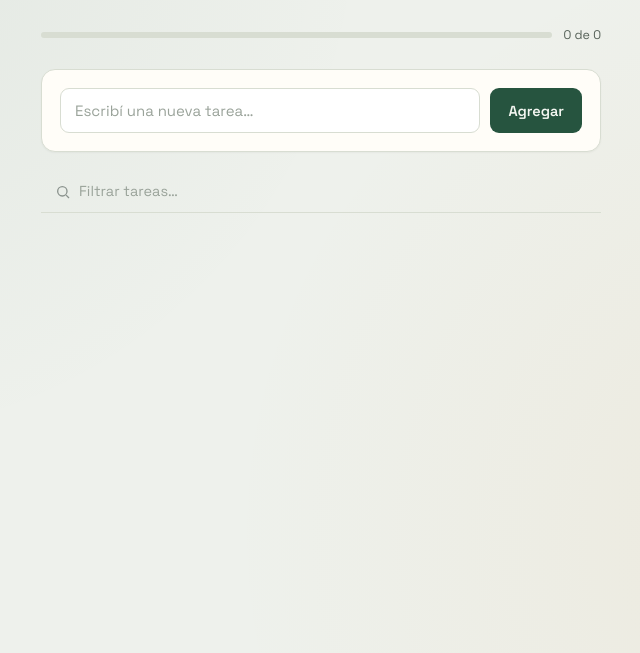
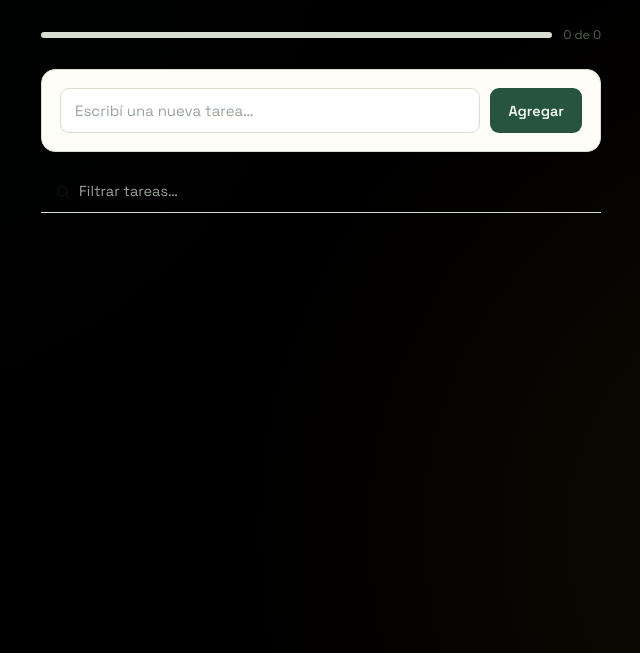
Before and after one commit to DanielDTLC/todo-app-vps, a plain HTML site: page frontend/index.html in a window 1280 px wide. Shown: the part 147-800 px from the top of the page, without its empty margins (319-959 px from the left). Drawn offline with Linux system fonts and the light colour scheme; no server answers.

Commit message:
feat: actualizaciones de paneles

```diff
--- a/frontend/index.html
+++ b/frontend/index.html
@@ -8,7 +8,7 @@
 <link href="https://fonts.googleapis.com/css2?family=Fraunces:ital,opsz,wght@0,9..144,500;0,9..144,600;1,9..144,500&family=Space+Grotesk:wght@400;500;600;700&display=swap" rel="stylesheet">
 <style>
   :root {
-    --paper: #eef1ec;
+    --paper: #000000;
     --card: #fffdf8;
     --ink: #17241f;
     --ink-soft: #566158;
```
